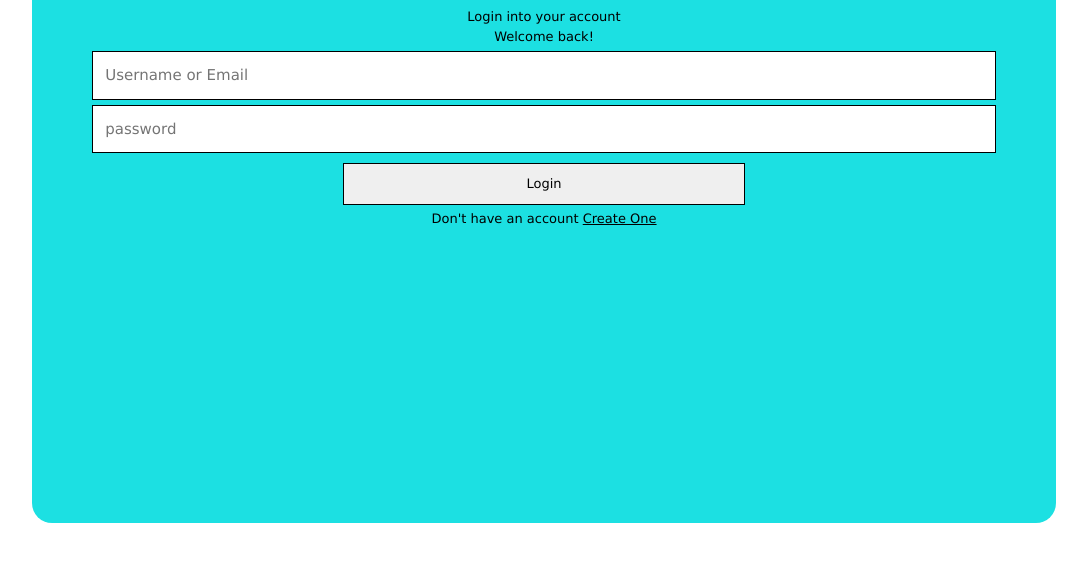
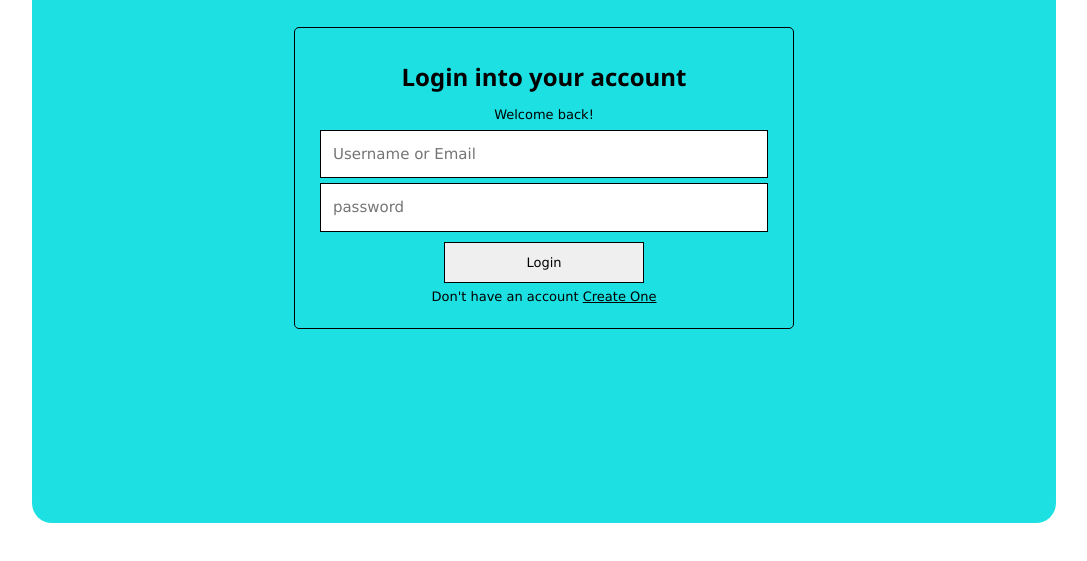
Before and after one commit to sammychris/MaintenanceTracker, a plain HTML site: page index.html in a window 1280 px wide. Shown: the part 127-688 px from the top of the page, without its empty margins (96-1183 px from the left). Drawn offline with nearby package versions, Linux system fonts and the light colour scheme; a web font is replaced by a local one.

Commit message:
link fixed

```diff
--- a/index.html
+++ b/index.html
@@ -10,7 +10,7 @@
   <main>
   	   <section class="main">
   	   	<h1>Maintenance Tracker</h1>
-			<form role="role" id="form1" action="./contents/users.html >
+			<form role="role" id="form1" class="signupform" action="contents/users.html">
 				<h3>Login into your account</h3>
 				<p>Welcome back!</p>
 				<dialog id="favDialog"><p>Greetings, one and all!</p></dialog>
@@ -42,7 +42,7 @@
   	</main>
   	<script page="user-login"></script>
   	<script>
-		document.querySelector('form').onsubmit = function(){
+		document.querySelector('button').onclick = function(){
 			alert('LoggedIn successful');
 		}
 	</script>
```
